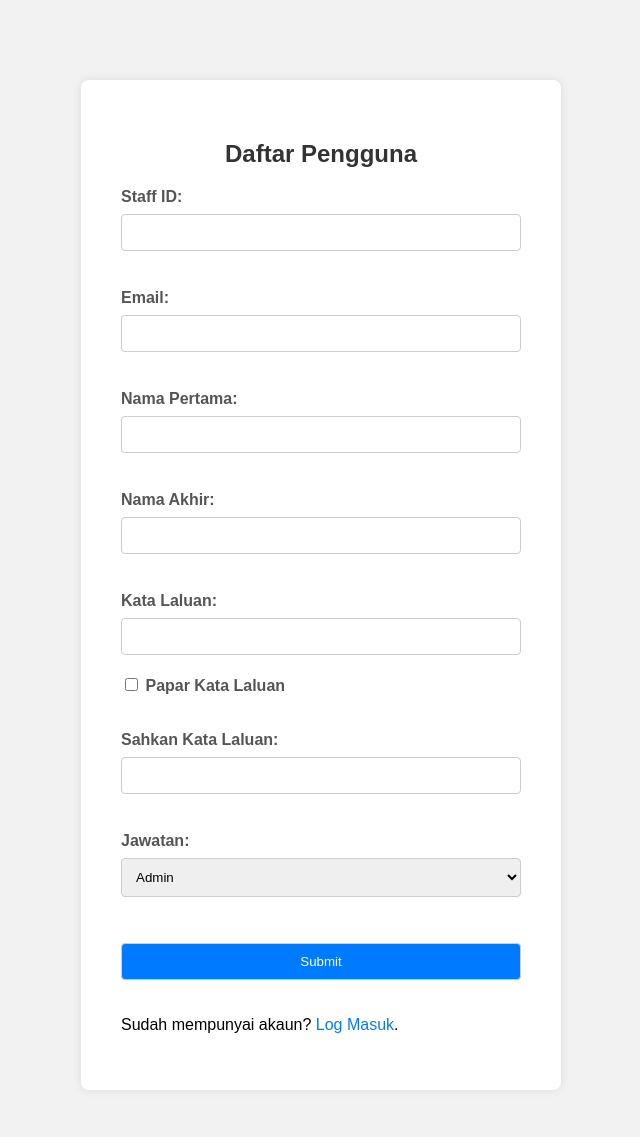
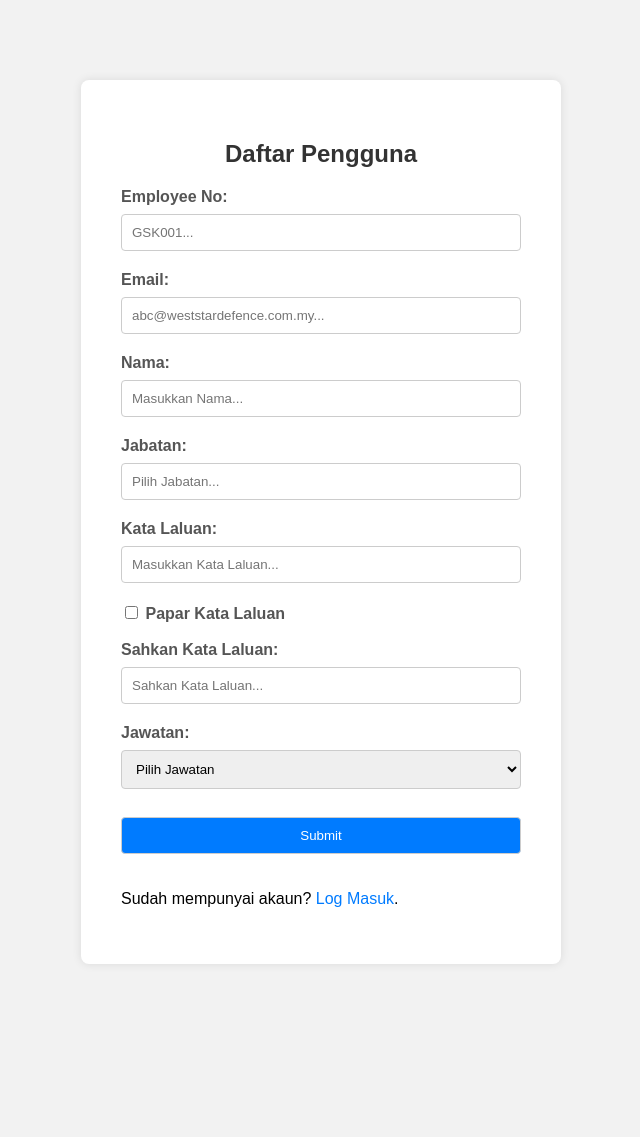
Before and after one commit to syhmyhy/gksb_aftersales_system, a Flask app: page /show_staff_registration_form in a window 1280 px wide. Shown: the top 1137 px of the page, without its empty margins (319-959 px from the left). After the commit the page ends 964 px from the top, so only its background shows below. Run offline with Flask 3, Linux system fonts and the light colour scheme.

Commit message:
replace lastName to department, firstName to stafName, and add some option for role

```diff
--- a/app/controllers/auth_controller.py
+++ b/app/controllers/auth_controller.py
@@ -19,8 +19,8 @@ def login():
 
         if staff and check_password_hash(staff.password, password):
             session['staff_id'] = staff.staffID
-            session['firstName'] = staff.firstName
-            session['lastName'] = staff.lastName
+            session['staffName'] = staff.staffName
+            session['department'] = staff.department
             session['role'] = staff.role  # Set the user's role in the session
             return redirect(url_for('home'))
         else:
--- a/app/controllers/staff_controller.py
+++ b/app/controllers/staff_controller.py
@@ -9,8 +9,8 @@ def process_staff_registration():
     if request.method == 'POST':
         staff_id = request.form['staffID']
         staff_email = request.form['staffEmail']
-        first_name = request.form['firstName']
-        last_name = request.form['lastName']
+        staff_name = request.form['staffName']
+        department = request.form['department']
         password = request.form['password']
         role = request.form['role']
 
@@ -24,7 +24,7 @@ def process_staff_registration():
         hashed_password = generate_password_hash(password)
 
         # Create a new staff member record
-        new_staff = Staff(staffID=staff_id, staffEmail=staff_email, firstName=first_name, lastName=last_name, password=hashed_password, role=role)
+        new_staff = Staff(staffID=staff_id, staffEmail=staff_email, staffName=staff_name, department=department, password=hashed_password, role=role)
 
         try:
             db.session.add(new_staff)
--- a/app/models.py
+++ b/app/models.py
@@ -51,7 +51,7 @@ class Staff(db.Model):
     __tablename__ = 'staff'
     staffID = db.Column(db.Integer, primary_key=True)
     staffEmail = db.Column(db.String(255), nullable=False)  # Add email field
-    firstName = db.Column(db.String(255), nullable=False)
-    lastName = db.Column(db.String(255), nullable=False)
+    staffName = db.Column(db.String(255), nullable=False)
+    department = db.Column(db.String(255), nullable=False)
     password = db.Column(db.String(45), nullable=False)
     role = db.Column(db.String(255), nullable=False)
--- a/app/templates/home.html
+++ b/app/templates/home.html
@@ -26,8 +26,8 @@
                 <!-- Content to slide in -->
                 <img src="../static/images/wgk1.png" alt="Global Komited Sdn Bhd Logo" class="logo"><br>
                 {% if 'staff_id' in session %}
-                    {% if session['firstName'] %}
-                        <h4>Hello, {{ session['firstName'] }}! Selamat Datang ke Global Komited Sdn Bhd</h4>
+                    {% if session['staffName'] %}
+                        <h4>Selamat Datang ke Global Komited Sdn Bhd</h4>
                     {% else %}
                         <p>Selamat Datang.</p>
                     {% endif %}
--- a/app/templates/login.html
+++ b/app/templates/login.html
@@ -23,12 +23,12 @@
             {% endif %}
         {% endwith %}
         <form id="loginForm" action="/" method="post">
-            <label for="staffID">ID Staff:</label><br>
-            <input type="text" id="staffID" name="staffID" required><br><br>
+            <label for="staffID">Employee No:</label><br>
+            <input type="text" id="staffID" name="staffID" placeholder="GSK001..." required><br><br>
 
             <label for="password">Kata Laluan:</label><br>
             <div class="password-container">
-                <input type="password" id="password" name="password" required>
+                <input type="password" id="password" name="password" placeholder="Masukkan Kata Laluan..." required>
                 <input type="checkbox" id="togglePassword"> Papar Kata Laluan
             </div><br><br>
 
--- a/app/templates/registerstaff.html
+++ b/app/templates/registerstaff.html
@@ -20,35 +20,54 @@
             {% endif %}
         {% endwith %}
         <form id="staffRegistrationForm" action="/register_staff" method="post" onsubmit="return validateForm()">
-            <label for="staffID">Staff ID:</label>
-            <input type="text" id="staffID" name="staffID" required><br><br>
+            <label for="staffID">Employee No:</label>
+            <input type="text" id="staffID" name="staffID" placeholder="GSK001..." required><br>
 
             <label for="staffEmail">Email:</label>
-            <input type="email" id="staffEmail" name="staffEmail" required><br><br>
+            <input type="email" id="staffEmail" name="staffEmail" placeholder="abc@weststardefence.com.my..." required><br>
 
-            <label for="firstName">Nama Pertama:</label>
-            <input type="text" id="firstName" name="firstName" required><br><br>
+            <label for="staffName">Nama:</label>
+            <input type="text" id="staffName" name="staffName" placeholder="Masukkan Nama..." required><br>
 
-            <label for="lastName">Nama Akhir:</label>
-            <input type="text" id="lastName" name="lastName" required><br><br>
+            <label for="department">Jabatan:</label><br>
+            <input type="text" list="departments" id="department" name="department" placeholder="Pilih Jabatan..." required>
+            <datalist id="departments">
+                <option value="">Pilih Jabatan</option>
+                <option value="Management">Management</option>
+                <option value="Design Department">Design Department</option>
+                <option value="Production">Production</option>
+                <option value="Quality Assurance">Quality Assurance</option>
+                <option value="Marketing">Marketing</option>
+                <option value="Special Project & Business Development">Special Project & Business Development</option>
+                <option value="Aftersales/Logistic">Aftersales/Logistic</option>
+                <option value="Administration/Account/Purchasing">Administration/Account/Purchasing</option>
+            </datalist><br>
 
             <label for="password">Kata Laluan:</label>
             <div class="password-container">
-                <input type="password" id="password" name="password" required>
+                <input type="password" id="password" name="password" placeholder="Masukkan Kata Laluan..." required>
                 <input type="checkbox" id="togglePassword" onchange="togglePasswordVisibility()">
                 <label for="togglePassword">Papar Kata Laluan</label>
-            </div><br><br>
+            </div><br>
 
             <label for="confirmPassword">Sahkan Kata Laluan:</label>
-            <input type="password" id="confirmPassword" name="confirmPassword" oninput="checkPasswordMatch()" required>
-            <span id="passwordMatchMsg" class="password-match-msg"></span><br><br>
+            <input type="password" id="confirmPassword" name="confirmPassword" oninput="checkPasswordMatch()" placeholder="Sahkan Kata Laluan..." required>
+            <span id="passwordMatchMsg" class="password-match-msg"></span><br>
 
             <label for="role">Jawatan:</label>
-            <select id="role" name="role">
-                <option value="admin">Admin</option>
-                <option value="CEO">CEO</option>
-                <option value="staff">Staff</option>
-            </select><br><br>
+            <select id="role" name="role" required>
+                <option value="">Pilih Jawatan</option>
+                <option value="Chief Executive Officer">CEO</option>
+                <option value="Senior Manager">Senior Manager</option>
+                <option value="Manager">Manager</option>
+                <option value="Assistant Manager">Assistant Manager</option>
+                <option value="Senior Executive">Sr. Executive</option>
+                <option value="Executive">Executive</option>
+                <option value="Electrician">Electrician</option>
+                <option value="Engineer">Engineer</option>
+                <option value="Technician">Technician</option>
+                <option value="Programmer">Programmer</option>
+            </select><br>
 
             <input type="submit" id="submitBtn" value="Submit">
         </form>
--- a/app/views.py
+++ b/app/views.py
@@ -43,6 +43,8 @@ def home():
         flash('Sila log masuk untuk mengakses laman ini', 'error')
         return redirect(url_for('show_login_form'))
 
+    staffID = session.get('staff_id')
+    print("Staff ID:", staffID)
     response = make_response(render_template('home.html'))
     return prevent_caching(response)
 
@@ -153,22 +155,18 @@ def show_job_form():
     if 'staff_id' not in session:
         return redirect(url_for('show_login_form'))
 
-    role = session.get('role')
-    print("User Role:", role)
+    staffID = session.get('staff_id')
+    print("Staff ID:", staffID)
     print("Session Data:", session)
 
-    if role in (ROLES['admin'], ROLES['CEO']):
-        # Allow access for admin and CEO roles
+    if staffID in ('GSK39', 'GSK51'):
+        # Allow access for specific staffID values ('GSK39' or 'GSK51')
         response = make_response(render_template('job.html'))
         return prevent_caching(response)
-    elif role == ROLES['staff']:
-        # Fetch job data for staff (view-only mode)
+    else:
+        # For all other staffID values, render view-only job content
         job_data = Job.query.all()
         return render_template('viewonly_job.html')
-    else:
-        # Handle unauthorized access for other roles
-        print(f"Unauthorized role: {role}")
-        abort(403)
 
 @app.route('/submit_job_form', methods=['POST'])
 def submit_job_form():
@@ -181,19 +179,17 @@ def show_job_management():
     if 'staff_id' not in session:
         return redirect(url_for('show_login_form'))
 
-    role = session.get('role')
+    staffID = session.get('staff_id')
+    print("Staff ID:", staffID)
 
-    if role in (ROLES['admin'], ROLES['CEO']):
-        # Allow access for admin and CEO roles
+    if staffID in ('GSK39', 'GSK51'):
+        # Allow access for specific staffID values ('GSK39' or 'GSK51')
         job_data = Job.query.all()
         return render_template('job_management.html', job_data=job_data)
-    elif role == ROLES['staff']:
-        # Fetch job data for staff (view-only mode)
+    else:
+        # For all other staffID values, render view-only job management content
         job_data = Job.query.all()
         return render_template('viewonly_job_management.html', job_data=job_data)
-    else:
-        # Handle unauthorized access for other roles
-        abort(403)
 
 @app.route('/get_job_details', methods=['GET'])
 def get_job_details():
@@ -319,8 +315,8 @@ def update_staff_profile():
     try:
         # Update staff profile with form data
         staff.staffEmail = request.form['staffEmail']
-        staff.firstName = request.form['firstName']
-        staff.lastName = request.form['lastName']
+        staff.staffName = request.form['staffName']
+        staff.department = request.form['department']
         staff.role = request.form['role']
 
         # Check if the user wants to change the password
```
Also changed, not shown: app/templates/staff_profile.html (+18 -6 lines).
